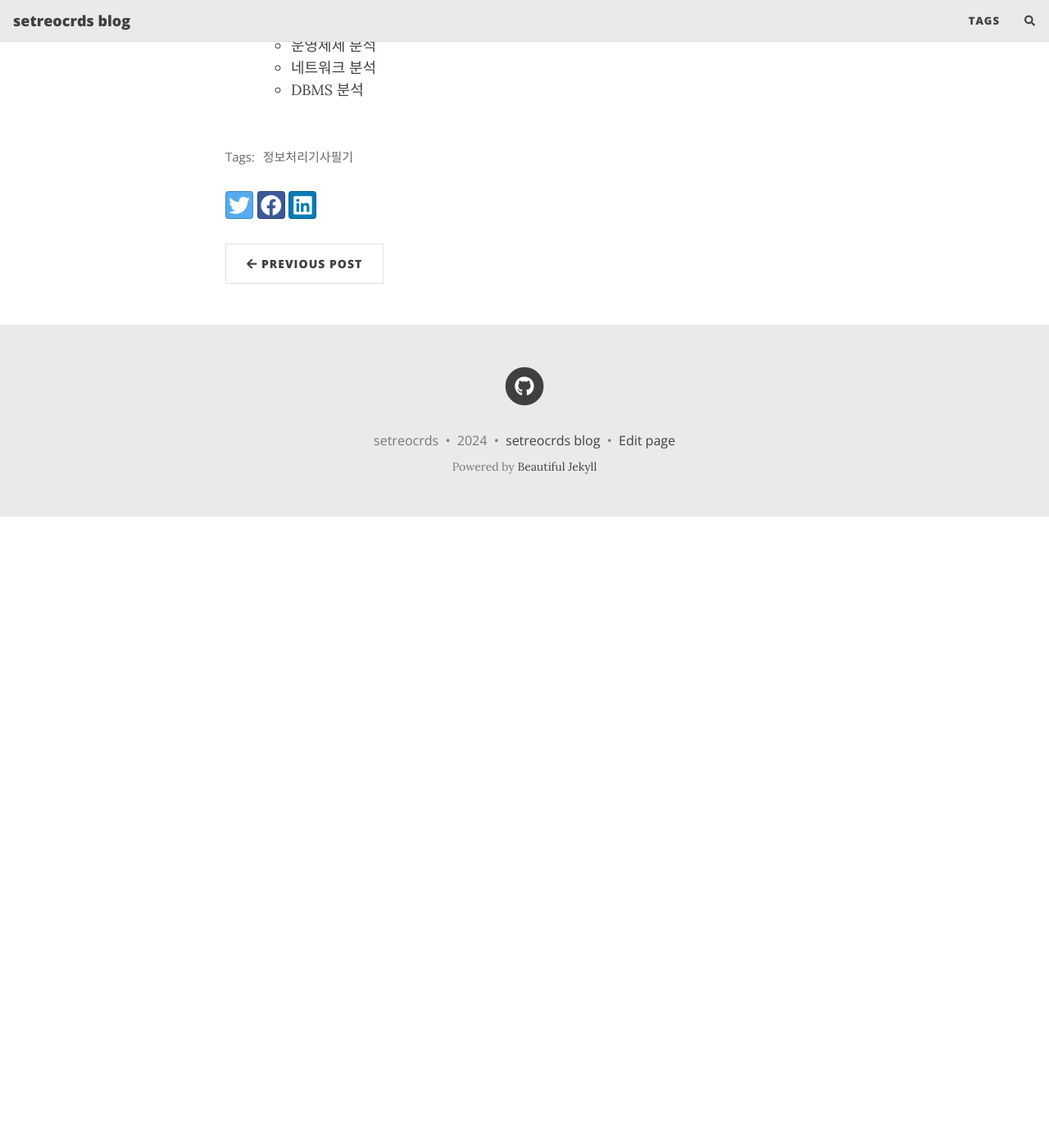
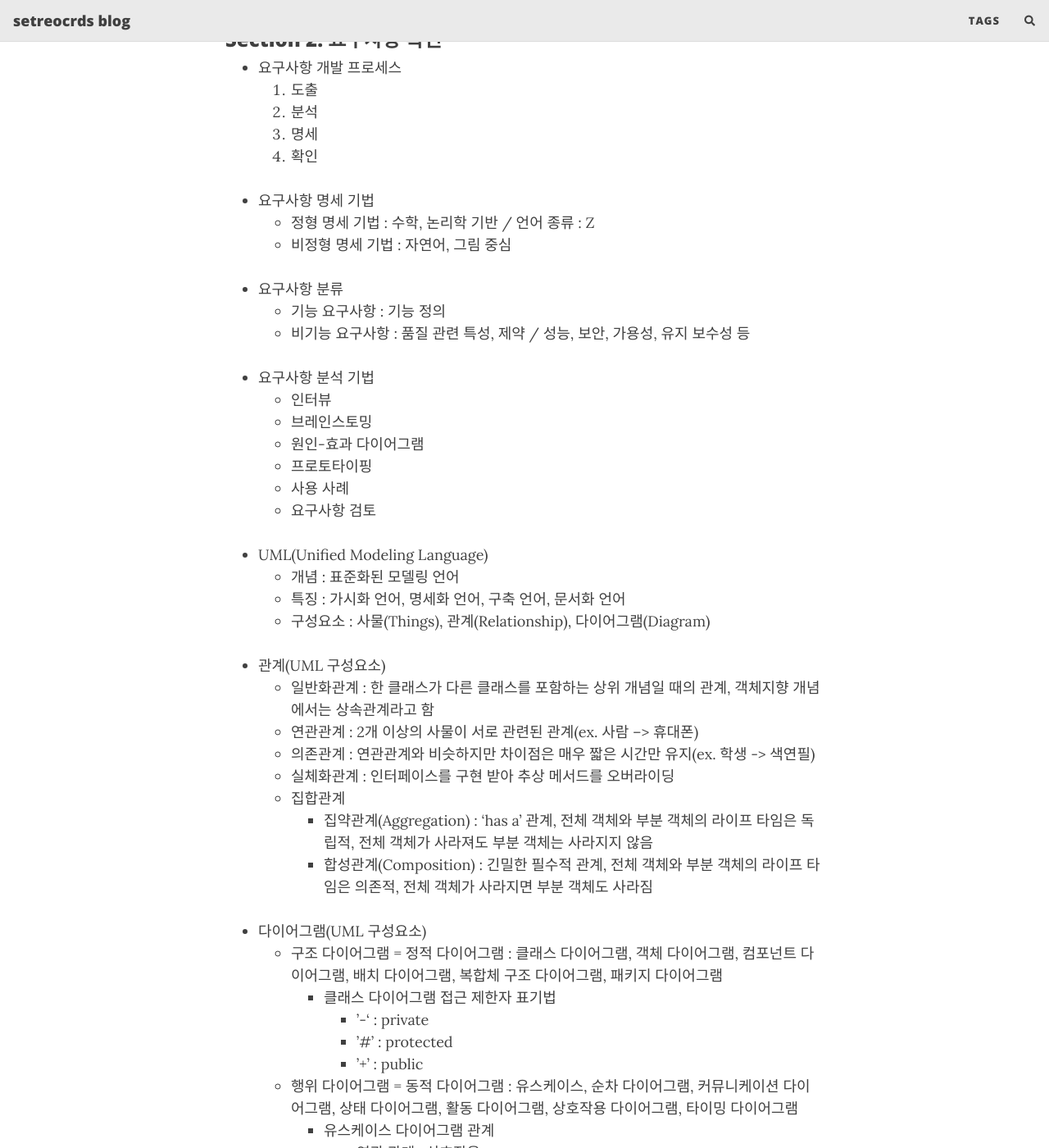
Before and after one commit to setrecords/setrecords.github.io, a Jekyll site: the page built from _posts/2024-02-06-2024 정보처리기사 필기 - 1.1 요구사항 확인.md, in a window 1280 px wide and 1400 px high, scrolled down 1122 px. Shown: the whole window at 82% size. Built offline with Jekyll 4.4.1, drawn with Linux system fonts in a browser that asks for light colours; nearby versions of some CDN libraries; comment, search, counter and statistics services are not loaded; before the commit the page ends 1752 px from its top, so only the background shows below that; some of the changed text lies outside the part shown.

Commit message:
Update 2024-02-06-2024 정보처리기사 필기 - 1.1 요구사항 확인.md

```diff
--- a/_posts/2024-02-06-2024 정보처리기사 필기 - 1.1 요구사항 확인.md
+++ b/_posts/2024-02-06-2024 정보처리기사 필기 - 1.1 요구사항 확인.md
@@ -34,8 +34,82 @@ tags: [정보처리기사필기]
   - 확장성
 <br/><br/>
 
-- 현행 시스템 분석
-  - 운영체제 분석
-  - 네트워크 분석
-  - DBMS 분석
+### Section 2. 요구사항 확인
+
+- 요구사항 개발 프로세스
+  1. 도출
+  2. 분석
+  3. 명세
+  4. 확인
 <br/><br/>
+
+- 요구사항 명세 기법
+  - 정형 명세 기법 : 수학, 논리학 기반 / 언어 종류 : Z
+  - 비정형 명세 기법 : 자연어, 그림 중심
+<br/><br/>
+
+- 요구사항 분류
+  - 기능 요구사항 : 기능 정의
+  - 비기능 요구사항 : 품질 관련 특성, 제약 / 성능, 보안, 가용성, 유지 보수성 등
+<br/><br/>
+
+- 요구사항 분석 기법
+  - 인터뷰
+  - 브레인스토밍
+  - 원인-효과 다이어그램
+  - 프로토타이핑
+  - 사용 사례
+  - 요구사항 검토
+<br/><br/>
+
+- UML(Unified Modeling Language)
+  - 개념 : 표준화된 모델링 언어
+  - 특징 : 가시화 언어, 명세화 언어, 구축 언어, 문서화 언어
+  - 구성요소 : 사물(Things), 관계(Relationship), 다이어그램(Diagram)
+<br/><br/>
+
+- 관계(UML 구성요소)
+  - 일반화관계 : 한 클래스가 다른 클래스를 포함하는 상위 개념일 때의 관계, 객체지향 개념에서는 상속관계라고 함
+  - 연관관계 : 2개 이상의 사물이 서로 관련된 관계(ex. 사람 --> 휴대폰)
+  - 의존관계 : 연관관계와 비슷하지만 차이점은 매우 짧은 시간만 유지(ex. 학생 -> 색연필)
+  - 실체화관계 : 인터페이스를 구현 받아 추상 메서드를 오버라이딩
+  - 집합관계
+    - 집약관계(Aggregation) : 'has a' 관계, 전체 객체와 부분 객체의 라이프 타임은 독립적, 전체 객체가 사라져도 부분 객체는 사라지지 않음
+    - 합성관계(Composition) : 긴밀한 필수적 관계, 전체 객체와 부분 객체의 라이프 타임은 의존적, 전체 객체가 사라지면 부분 객체도 사라짐
+<br/><br/>
+
+- 다이어그램(UML 구성요소)
+  - 구조 다이어그램 = 정적 다이어그램 : 클래스 다이어그램, 객체 다이어그램, 컴포넌트 다이어그램, 배치 다이어그램, 복합체 구조 다이어그램, 패키지 다이어그램
+    - 클래스 다이어그램 접근 제한자 표기법
+      - '-' : private
+      - '#' : protected
+      - '+' : public
+  - 행위 다이어그램 = 동적 다이어그램 : 유스케이스, 순차 다이어그램, 커뮤니케이션 다이어그램, 상태 다이어그램, 활동 다이어그램, 상호작용 다이어그램, 타이밍 다이어그램
+    - 유스케이스 다이어그램 관계
+      - 연관 관계 : 상호작용
+      - 포함 관계 : 반드시 실행
+      - 확장 관계 : 조건에 따라 수행
+      - 일반화 관계 : 추상화
+    - 순차 다이어그램 = 시퀀스 다이어그램 구성요소
+      - 객체와 생명선
+      - 활성 박스
+      - 메시지
+    - 상태 다이어그램 : 상태 변화를 나타내는 다이어그램
+<br/><br/>
+
+- 애자일 개념
+  - 반복적이고 점진적인 접근 방식
+  - 선형적인 접근 방식을 사용하는 폭포수 모델에 반해, 더 유연하고 적응적
+  - 경량 프로세스
+<br/><br/>
+
+- 애자일 방법론 종류
+  - XP
+    - 5가지 핵심가치 : 용기, 존중, 의사소통, 피드백, 단순성
+  - 스크럼
+    - 30일의 짧은 개발 주기, 날마다 15분 정도의 회의
+    - 스크럼의 주요 개념 : 제품 백로그, 스프린트(반복적이고 짧은 개발 주기), 스프린트 계획 회의, 스프린트 백로그, 일일 스크럼 회의(15분)
+  - 크리스털
+  - FDD
+  - ASD
+  - 린
```
